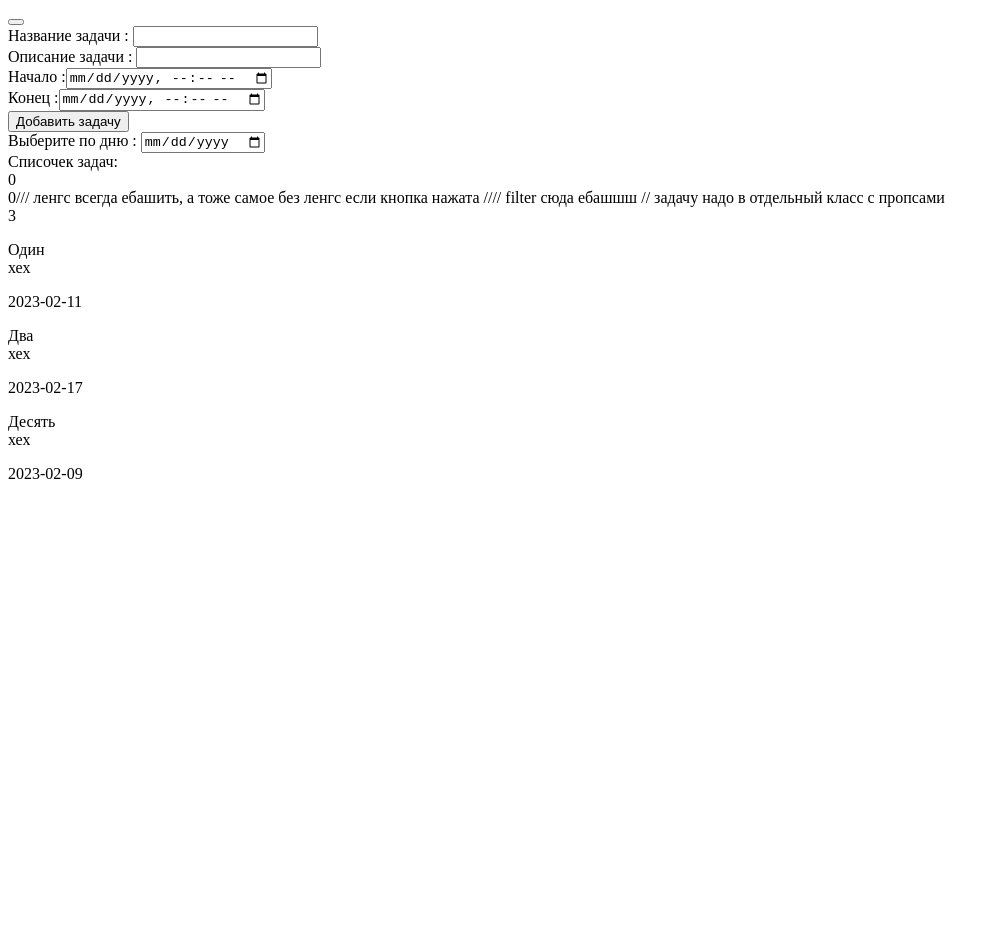
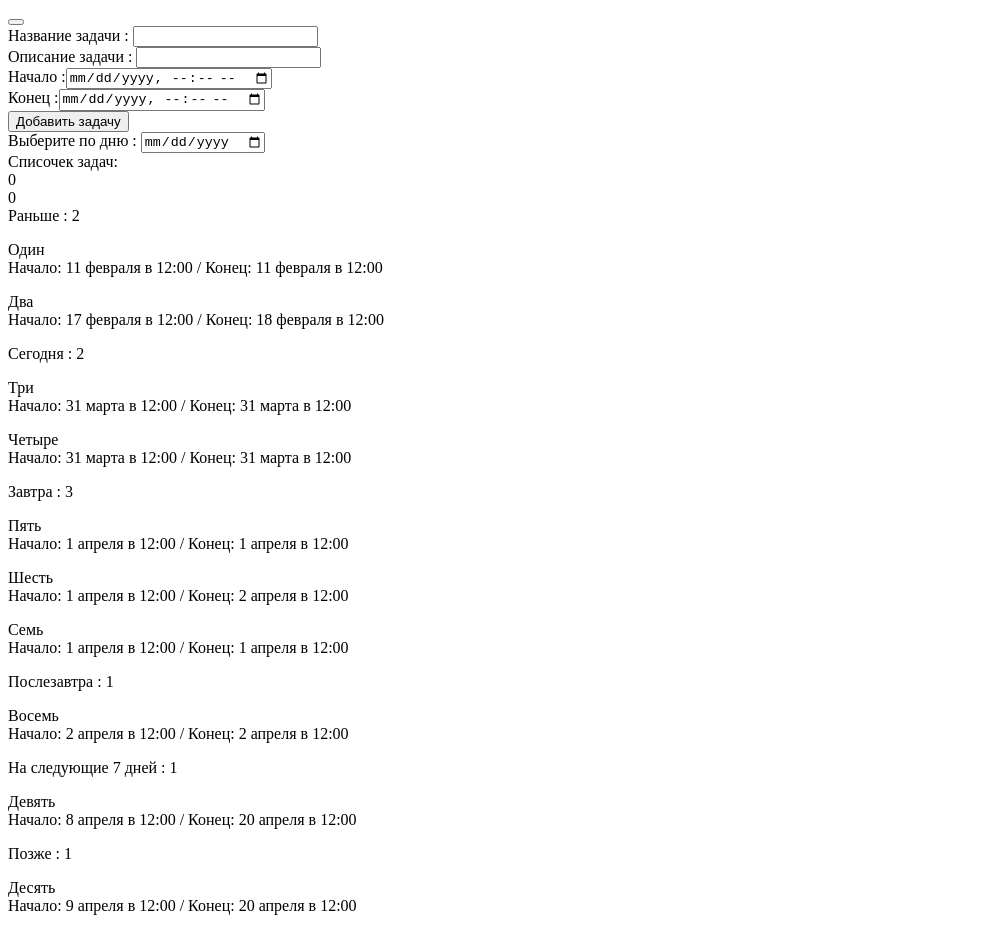
Before and after one commit to ArtemL-creator/To-Do-List_React, a React (Create React App) app: page / in a window 1280 px wide. Shown: the whole page, without its empty margins (0-1000 px from the left). Before the commit the page ends 800 px from the top, so only its background shows below. Built offline with nearby package versions, Linux system fonts and the light colour scheme.

Commit message:
Оно ещё больше работает

```diff
--- a/src/App.js
+++ b/src/App.js
@@ -14,13 +14,13 @@ export class App extends React.Component {
     flag: false,
     descValue: "",
     finishedCount: 0, // мой день, важно, неважно
-    flagShit: false // сюда флаги позже раньше, для завершенных два вида
+    flagS: false // сюда флаги позже раньше, для завершенных два вида
   };
 
-  // state.day.huinya; // забрать хуйню из вложенного объекта
+  // state.day.huinya; // забрать из вложенного объекта
   // state.arr; // забираешь массив из state
   // state.arr[1]; // забираешь объект из массива
-  // state.arr[1].huinya // забираешь значение поля из объекта массива;
+  // state.arr[1].h // забираешь значение поля из объекта массива;
 
   handleDateStart = (e) => {
     this.setState({ dateStart: e.target.value });
@@ -97,7 +97,7 @@ export class App extends React.Component {
 
     //console.log(arr[0].dateDayStart);
     if (today === arr[0].dateDayStart) {
-      //console.log("ЧВК")
+      //console.log("...")
     }
 
     finished = this.state.arr.filter(
@@ -169,8 +169,7 @@ export class App extends React.Component {
         {finished = this.state.arr.filter(
           (el) => String(el.dateDay) === String(new Date().getDay())
         ).length}
-        /// ленгс всегда ебашить, а тоже самое без ленгс если кнопка нажата ////
-        filter сюда ебашшш // задачу надо в отдельный класс с пропсами
+
       </div>
     );
   }
--- a/src/Tasks.js
+++ b/src/Tasks.js
@@ -1,5 +1,4 @@
 import React from "react";
-import { createElement } from "react";
 import "./styles.css";
 
 export class Tasks extends React.Component {
@@ -116,7 +115,7 @@ export class Tasks extends React.Component {
             {
                 title: "Десять",
                 description: "пнуш",
-                start: "2023-02-09",
+                start: "2023-04-09",
                 finish: "2023-04-20",
                 category: "Purple",
                 isImportant: false,
@@ -147,47 +146,79 @@ export class Tasks extends React.Component {
         console.log(inTheWeek);
 
         let arrEarlier = this.state.tasks.filter(
-            (el) => el.start < today.toISOString().split("T")[0]
+            (el) => (el.start.slice(0, 10) < today.toISOString().split("T")[0])
         );
 
         console.log("Раньше:" + arrEarlier.length);
 
         let arrToday = this.state.tasks.filter(
-            (el) => el.start === today.toISOString().split("T")[0]
+            (el) => (el.start.slice(0, 10) === today.toISOString().split("T")[0])
         );
 
         console.log("Сегодня:" + arrToday.length);
 
         let arrTomorrow = this.state.tasks.filter(
-            (el) => el.start === tomorrow.toISOString().split("T")[0]
+            (el) => (el.start.slice(0, 10) === tomorrow.toISOString().split("T")[0])
         );
 
         console.log("Завтра:" + arrTomorrow.length);
 
         let arrAfterTomorrow = this.state.tasks.filter(
-            (el) => el.start === afterTomorrow.toISOString().split("T")[0]
+            (el) => (el.start.slice(0, 10) === afterTomorrow.toISOString().split("T")[0])
         );
 
         console.log("Послезавтра:" + arrAfterTomorrow.length);
 
         let arrInTheWeek = this.state.tasks.filter(
-            (el) => (el.start > afterTomorrow.toISOString().split("T")[0] && el.start <= inTheWeek.toISOString().split("T"[0]))
+            (el) => (el.start.slice(0, 10) > afterTomorrow.toISOString().split("T")[0] && el.start <= inTheWeek.toISOString().split("T"[0]))
         );
 
         console.log("На следующие 7 дней:" + arrInTheWeek.length);
 
         let arrLater = this.state.tasks.filter(
-            (el) => (el.start > inTheWeek.toISOString().split("T"[0]))
+            (el) => (el.start.slice(0, 10) > inTheWeek.toISOString().split("T"[0]))
         );
 
         console.log("Позже:" + arrLater.length);
 
 
+        function mounth(value) {
+            switch (value + 1) {
+                case 1: return 'января';
+                    break;
+                case 2: return 'февраля';
+                    break;
+                case 3: return 'марта';
+                    break;
+                case 4: return 'апреля';
+                    break;
+                case 5: return 'мая';
+                    break;
+                case 6: return 'июня';
+                    break;
+                case 7: return 'июля';
+                    break;
+                case 8: return 'августа';
+                    break;
+                case 9: return 'сентября';
+                    break;
+                case 10: return 'октября';
+                    break;
+                case 11: return 'ноября';
+                    break;
+                case 12: return 'декабря';
+                    break;
+                default:
+                    console.log("чё-то не то");
+            }
+        }
 
         function wrapper(arr) {
             let arrDiv = []
             arr.forEach((el, i) => {
-                arrDiv[i] = <div><p>{el.title} <br />хех</p>{el.start}</div>;
+                let DateObjStart = new Date(el.start);
+                let DateObjFinish = new Date(el.finish);
+                arrDiv[i] = <div><p>{el.title} <br />Начало: {DateObjStart.getUTCDate()} {mounth(DateObjStart.getUTCMonth())} в {DateObjStart.toLocaleTimeString().slice(0, 5)} / Конец: {DateObjFinish.getUTCDate()} {mounth(DateObjFinish.getUTCMonth())} в {DateObjStart.toLocaleTimeString().slice(0, 5)}</p></div>;
             })
             console.log(arrDiv);
             return arrDiv;
@@ -196,9 +227,18 @@ export class Tasks extends React.Component {
 
         return (
             <div>
-                {arrEarlier.length}
-                <br />
+                <div>Раньше : {arrEarlier.length}</div>
                 {wrapper(arrEarlier)}
+                <div>Сегодня : {arrToday.length}</div>
+                {wrapper(arrToday)}
+                <div>Завтра : {arrTomorrow.length}</div>
+                {wrapper(arrTomorrow)}
+                <div>Послезавтра : {arrAfterTomorrow.length}</div>
+                {wrapper(arrAfterTomorrow)}
+                <div>На следующие 7 дней : {arrInTheWeek.length}</div>
+                {wrapper(arrInTheWeek)}
+                <div>Позже : {arrLater.length}</div>
+                {wrapper(arrLater)}
             </div>
         );
     }
```
